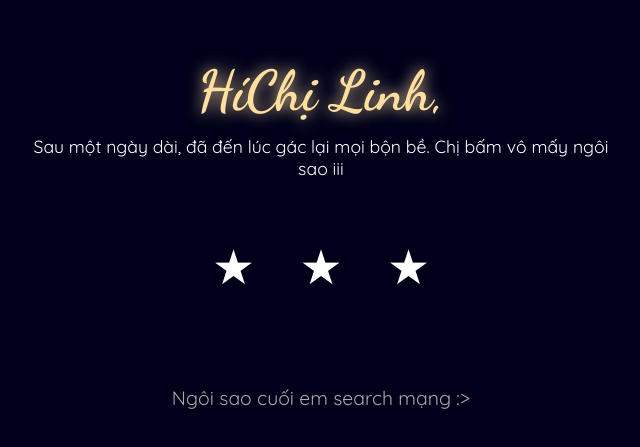
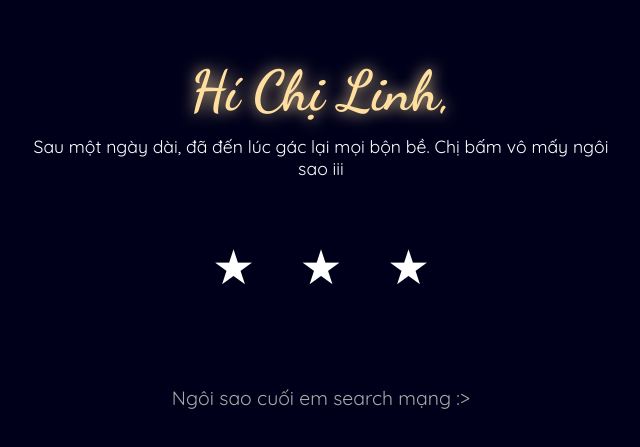
Before and after one commit to FelixDinh-1108/chiLinh, a plain HTML site: page index.html in a window 1280 px wide. Shown: the part 157-604 px from the top of the page, without its empty margins (319-959 px from the left). Drawn offline with Linux system fonts and the light colour scheme.

Commit message:
Update index.html

```diff
--- a/index.html
+++ b/index.html
@@ -167,7 +167,7 @@
 
     <div class="container">
         <div class="content">
-            <h1>HíChị Linh,</h1>
+            <h1>Hí Chị Linh,</h1>
             <p>Sau một ngày dài, đã đến lúc gác lại mọi bộn bề. Chị bấm vô mấy ngôi sao iii</p>
         </div>
 
```
